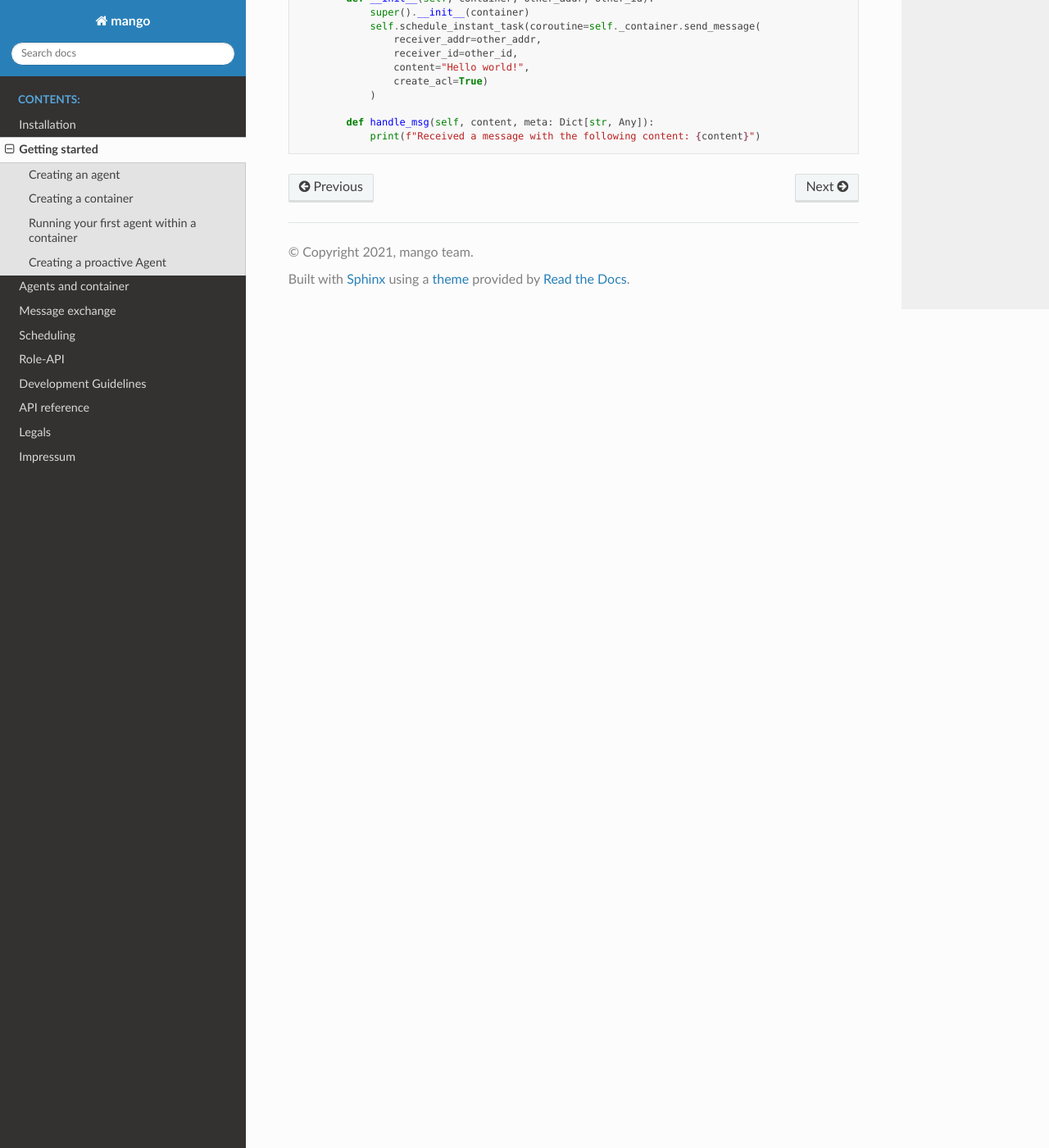
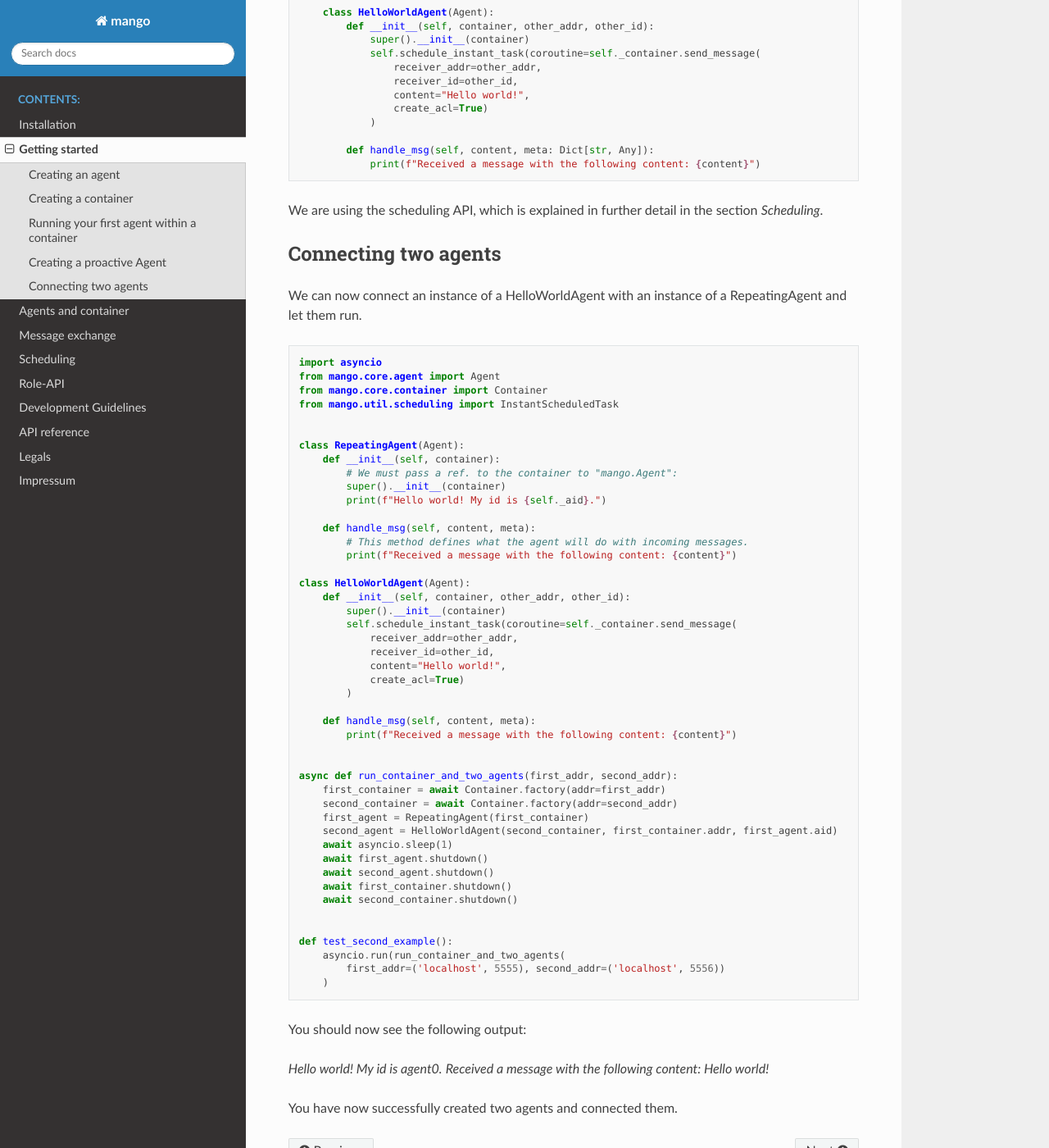
Before and after one commit to OFFIS-DAI/mango, a Sphinx documentation site: the page built from docs/source/getting_started.rst, in a window 1280 px wide and 1400 px high, scrolled down 1768 px. Shown: the whole window at 82% size. Built offline with Sphinx 7.4.7 and the Read the Docs theme 2.0.0, drawn with Linux system fonts in a browser that asks for light colours; formulas are drawn with MathJax 3; pages that are not in the unit, such as notebooks, are missing from menus; some of the changed text lies outside the part shown.

Commit message:
Extension of getting_started

```diff
--- a/docs/source/getting_started.rst
+++ b/docs/source/getting_started.rst
@@ -15,7 +15,7 @@ all messages it receives:
 
     class RepeatingAgent(Agent):
         def __init__(self, container):
-            # We must pass a ref. to the container to "mango.Agent":
+            # We must pass a reference of the container to "mango.Agent":
             super().__init__(container)
             print(f"Hello world! My id is {self._aid}.")
 
@@ -36,10 +36,12 @@ The container is responsible for message exchange between agents.
 
 .. code-block:: python3
 
+    from mango.core.container import Container
     # Containers need to be started via a factory function.
-    # This method is a coroutine so it needs to be called using the
+    # This method is a coroutine so it needs to be called from a coroutine using the
     # await statement
-    first_container = await Container.factory(addr=('localhost', 5555))
+    async def get_container():
+        return await Container.factory(addr=('localhost', 5555))
 
 This is how a container is created. Since the method :py:meth:`Container.factory()` is a
 coroutine__ we need to await its result.
@@ -105,3 +107,66 @@ to another agent:
 
             def handle_msg(self, content, meta: Dict[str, Any]):
                 print(f"Received a message with the following content: {content}")
+
+We are using the scheduling API, which is explained in further detail in the section `Scheduling`.
+
+***************
+Connecting two agents
+***************
+We can now connect an instance of a HelloWorldAgent with an instance of
+a RepeatingAgent and let them run.
+
+.. code-block:: python3
+
+    import asyncio
+    from mango.core.agent import Agent
+    from mango.core.container import Container
+    from mango.util.scheduling import InstantScheduledTask
+
+
+    class RepeatingAgent(Agent):
+        def __init__(self, container):
+            # We must pass a ref. to the container to "mango.Agent":
+            super().__init__(container)
+            print(f"Hello world! My id is {self._aid}.")
+
+        def handle_msg(self, content, meta):
+            # This method defines what the agent will do with incoming messages.
+            print(f"Received a message with the following content: {content}")
+
+    class HelloWorldAgent(Agent):
+        def __init__(self, container, other_addr, other_id):
+            super().__init__(container)
+            self.schedule_instant_task(coroutine=self._container.send_message(
+                receiver_addr=other_addr,
+                receiver_id=other_id,
+                content="Hello world!",
+                create_acl=True)
+            )
+
+        def handle_msg(self, content, meta):
+            print(f"Received a message with the following content: {content}")
+
+
+    async def run_container_and_two_agents(first_addr, second_addr):
+        first_container = await Container.factory(addr=first_addr)
+        second_container = await Container.factory(addr=second_addr)
+        first_agent = RepeatingAgent(first_container)
+        second_agent = HelloWorldAgent(second_container, first_container.addr, first_agent.aid)
+        await asyncio.sleep(1)
+        await first_agent.shutdown()
+        await second_agent.shutdown()
+        await first_container.shutdown()
+        await second_container.shutdown()
+
+
+    def test_second_example():
+        asyncio.run(run_container_and_two_agents(
+            first_addr=('localhost', 5555), second_addr=('localhost', 5556))
+        )
+You should now see the following output:
+
+`Hello world! My id is agent0.`
+`Received a message with the following content: Hello world!`
+
+You have now successfully created two agents and connected them.
```
Also changed, not shown: other parts of docs/source/getting_started.rst (+1 -1 lines).
